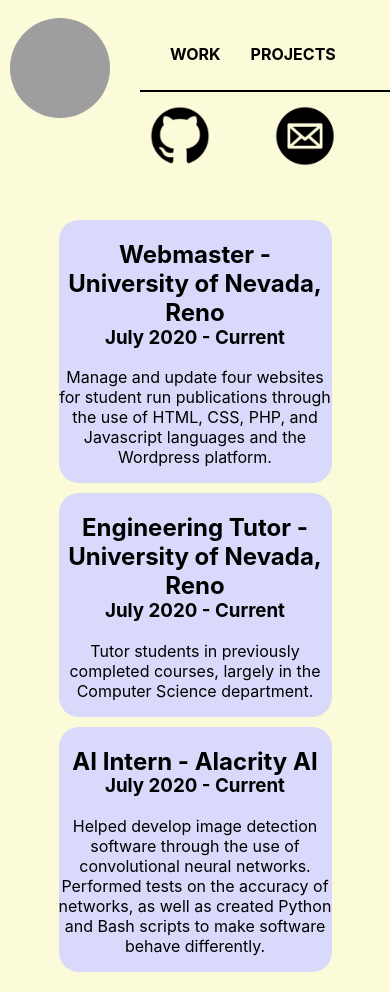
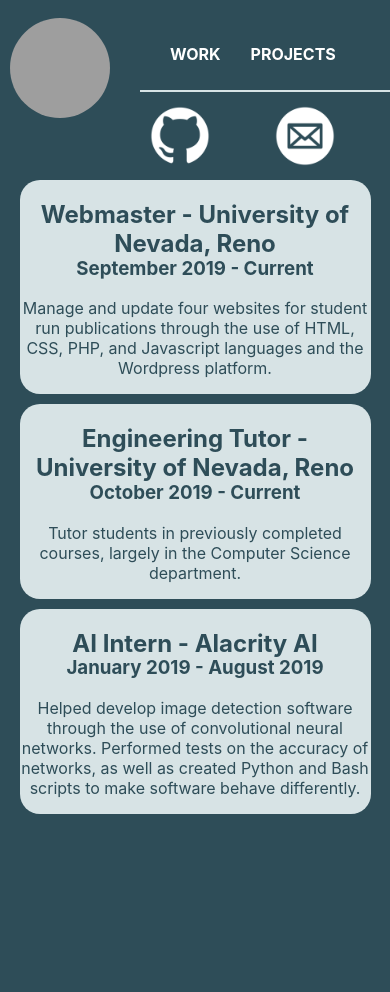
Before and after one commit to GarrettMoore22/garretts-website, a React (Create React App) app: page /#/work in a window 390 px wide. After the commit the page ends 844 px from the top, so only its background shows below. Built offline with nearby package versions, Linux system fonts and the light colour scheme; grey boxes are pictures that could not be loaded.

Commit message:
added styling to allow for better mobile access

```diff
--- a/src/App.jsx
+++ b/src/App.jsx
@@ -10,9 +10,9 @@
     <HashRouter>
     <Header/>
       <Switch>
-          <Route path="/about-me" component={AboutMe} />
           <Route path="/work" component={Work} />
           <Route path="/projects" component={Projects} />
+          <Route path="/" component={AboutMe} />
       </Switch>
     </HashRouter>
   );
--- a/src/components/aboutme/AboutMe.css
+++ b/src/components/aboutme/AboutMe.css
@@ -1,10 +1,10 @@
 
   .about-me__text {
-    color: rgb(0, 0, 0);
+    color: #D7E3E5;
     text-align: center;
   }
 
   .text-container {
-    margin-left: 100px;
-    margin-right: 100px;
+    margin-left: auto;
+    margin-right: auto;
   }
--- a/src/components/header/Header.css
+++ b/src/components/header/Header.css
@@ -33,7 +33,7 @@
     border: none;
     height: 2px;
     margin-top: 2px;
-    background-color: black;
+    background-color: #D7E3E5;
   }
 
   .header-top__navigation {
--- a/src/components/nav/Nav.css
+++ b/src/components/nav/Nav.css
@@ -9,7 +9,7 @@
     justify-content: center;
     align-items: center;
     margin-left: 30px;
-    color: inherit;
+    color: #ffffff;
     text-decoration: inherit;
     text-transform: uppercase;
     outline: none;
--- a/src/components/projects/Projects.css
+++ b/src/components/projects/Projects.css
@@ -8,6 +8,7 @@
     margin-left: auto;
     margin-right: auto;
     width: 60vw;
+    margin-bottom: 5vh;
 }
 
 .project {
@@ -25,16 +26,19 @@
 
 .project-container .project-title {
     text-align: center;
+    color: #2E4D58;
 }
 
 .project-container .project-description {
     text-align: center;
+    color: #2E4D58;
 }
 
 .project-container .github-link {
     text-align: center;
     text-decoration: bold;
-    margin: none;
+    margin-top: -10px;
+    color: #1e3138;
 }
 
 .project-container .project-image {
@@ -45,3 +49,26 @@
     margin-top: 10px;
     margin-bottom: 10px;
 }
+
+@media screen and (max-width: 600px) {
+    .projects {
+        margin: 10px 0px 0px 0px;
+    }
+
+    .projects-container {
+        display: grid;
+        margin-left: auto;
+        margin-right: auto;
+        width: 90vw;
+    }
+
+    .project-container .project-image {
+        display: block;
+        margin-left: auto;
+        margin-right: auto;
+        width: 90%;
+        margin-top: 10px;
+        margin-bottom: 10px;
+    }
+
+  }
--- a/src/components/work/Work.css
+++ b/src/components/work/Work.css
@@ -14,20 +14,35 @@
 .job-container {
     display: inline;
     width: 100%;
-    background-color: #D9DAFB;
+    background-color: #D7E3E5;
     border-radius: 20px;
 }
 
 .job-container .job-title {
     text-align: center;
     margin-bottom: -20px;
+    color: #2E4D58;
 }
 
 .job-container .job-description {
     text-align: center;
+    color: #2E4D58;
 }
 
 .job-container .job-date {
     text-align: center;
+    color: #2E4D58;
     margin: none;
 }
+
+@media screen and (max-width: 600px) {
+    .work {
+        margin: 10px 0px 0px 0px;
+    }
+    .work-container {
+        display: grid;
+        margin-left: auto;
+        margin-right: auto;
+        width: 90vw;
+    }
+  }
--- a/src/components/work/Work.jsx
+++ b/src/components/work/Work.jsx
@@ -8,7 +8,7 @@
             <div className="work-container">
                 <div className="job-container">
                     <h2 className="job-title">Webmaster - University of Nevada, Reno</h2>
-                    <h3 className="job-date">July 2020 - Current</h3>
+                    <h3 className="job-date">September 2019 - Current</h3>
                     <p className="job-description">
                         Manage and update four websites for student run publications through the use of HTML, CSS, PHP,
                         and Javascript languages and the Wordpress platform.
@@ -16,14 +16,14 @@
                 </div>
                 <div className="job-container">
                     <h2 className="job-title">Engineering Tutor - University of Nevada, Reno</h2>
-                    <h3 className="job-date">July 2020 - Current</h3>
+                    <h3 className="job-date">October 2019 - Current</h3>
                     <p className="job-description">
                         Tutor students in previously completed courses, largely in the Computer Science department.
                     </p>
                 </div>
                 <div className="job-container">
                     <h2 className="job-title">AI Intern - Alacrity AI</h2>
-                    <h3 className="job-date">July 2020 - Current</h3>
+                    <h3 className="job-date">January 2019 - August 2019</h3>
                     <p className="job-description">
                         Helped develop image detection software through the use of convolutional neural networks.
                         Performed tests on the accuracy of networks, as well as created Python and Bash scripts to
--- a/src/index.css
+++ b/src/index.css
@@ -5,7 +5,7 @@
     sans-serif;
   -webkit-font-smoothing: antialiased;
   -moz-osx-font-smoothing: grayscale;
-  background-color: #FBFAD9;
+  background-color: #2E4D58;
 }
 
 code {
```
Also changed, not shown: src/components/images/EmailLogo.png, src/components/images/GithubLogo.png.
